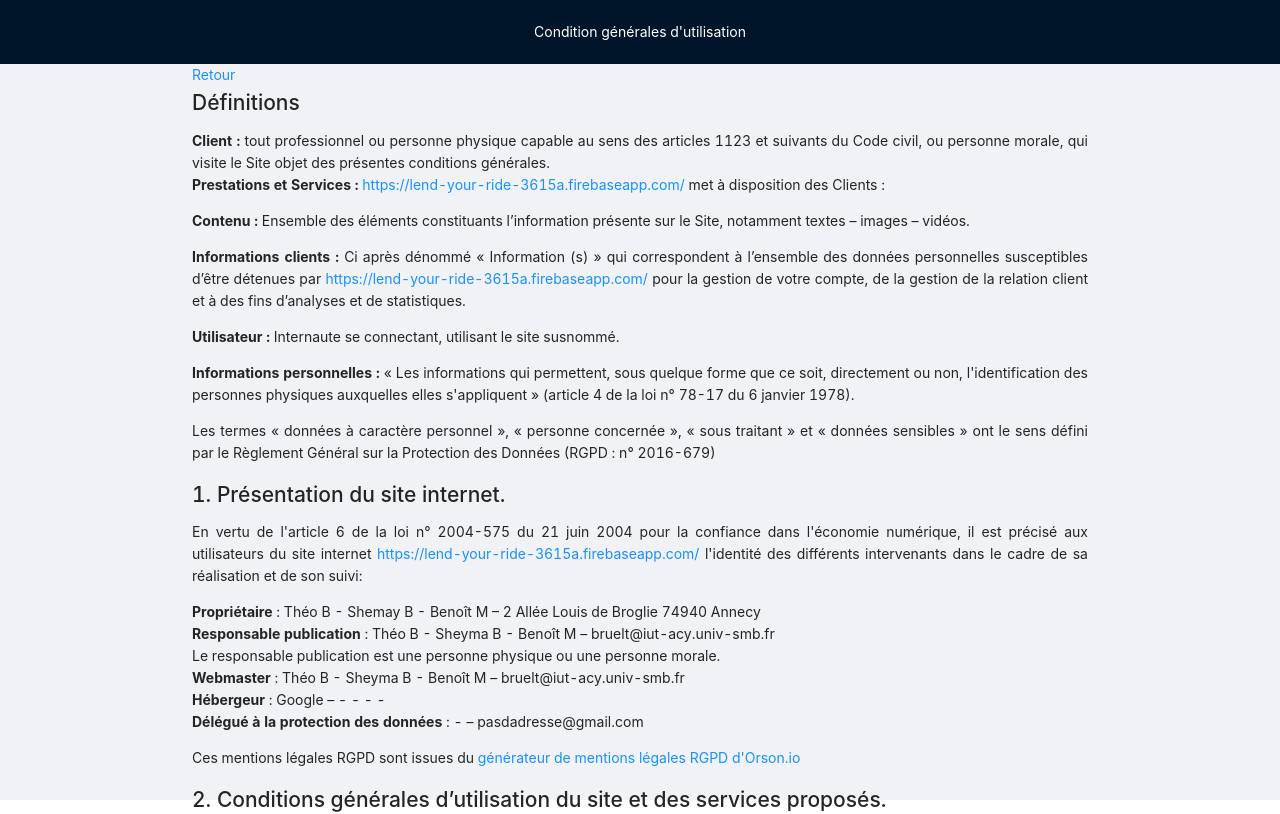
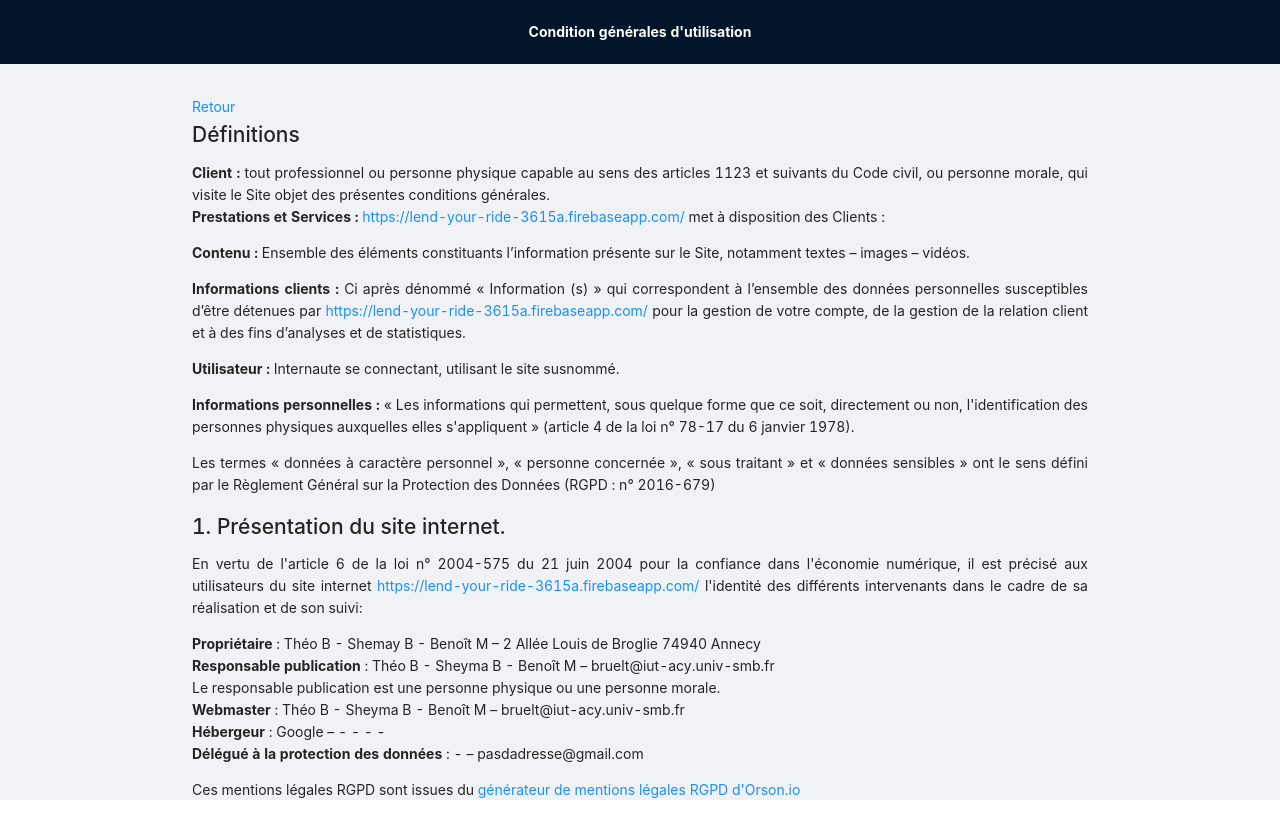
Before and after one commit to benoit92033/lendyourride, a React (Create React App) app: page /legal/CGU in a window 1280 px wide. Shown: the top 814 px of the page. Built offline with nearby package versions, Linux system fonts and the light colour scheme; no server answers; the database is empty.

Commit message:
Update footer

```diff
--- a/src/Components/Legal/Legal.tsx
+++ b/src/Components/Legal/Legal.tsx
@@ -5,7 +5,7 @@ export const Legal = () => {
   const { Header, Footer, Content } = Layout;
   return (
     <>
-      <Header className="header"><p>Condition générales d'utilisation</p></Header>
+      <Header  className="header"><p>Condition générales d'utilisation</p></Header>
       <Content id="CGU">
         <Link to="/" className="btn">
           Retour
--- a/src/Components/Legal/legal.style.css
+++ b/src/Components/Legal/legal.style.css
@@ -1,5 +1,17 @@
-#CGU{
+#CGU {
     padding-left: 15%;
     padding-right: 15%;
-    text-align:justify
+    margin-top:12vh;
+    text-align: justify
 }
+
+.header {
+    text-align: center;
+    font-weight: bold;
+    position: fixed;
+    z-index: 1;
+    width: 100vw;
+    height: 12vh;
+    padding: 0;
+
+}
```
